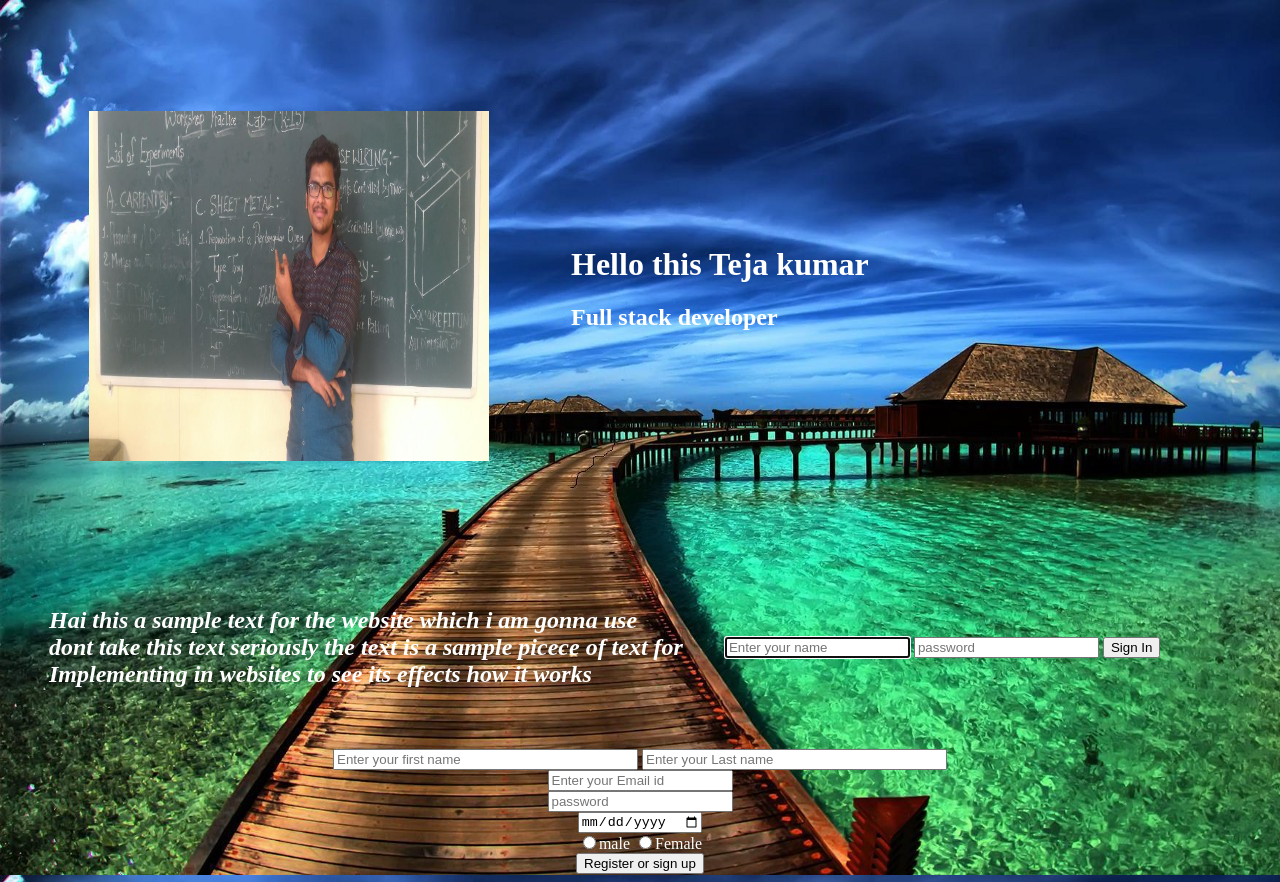
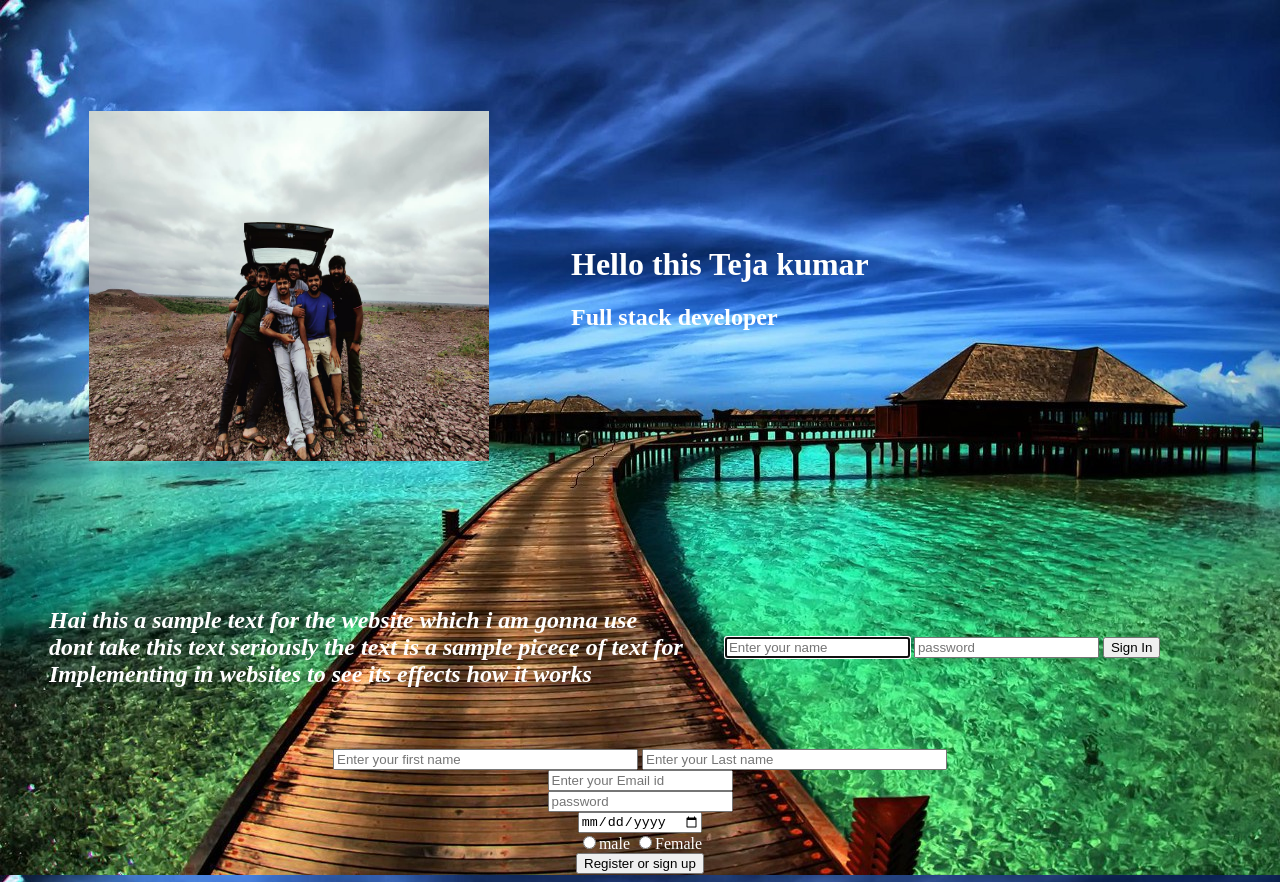
Before and after one commit to tejakumar976/web1, a plain HTML site: page index.html in a window 1280 px wide. Drawn offline with Linux system fonts and the light colour scheme.

Commit message:
Update index.html

```diff
--- a/index.html
+++ b/index.html
@@ -9,7 +9,7 @@
 
     <table cellspacing="80">
       <tr>
-        <td><img src="teja.jpeg" alt="group" width="400" height="350"></td>
+        <td><img src="im.jpeg" alt="group" width="400" height="350"></td>
         <td><h1>Hello this Teja kumar</h1>
         <h2>Full stack developer</h2>
 </td>
```
